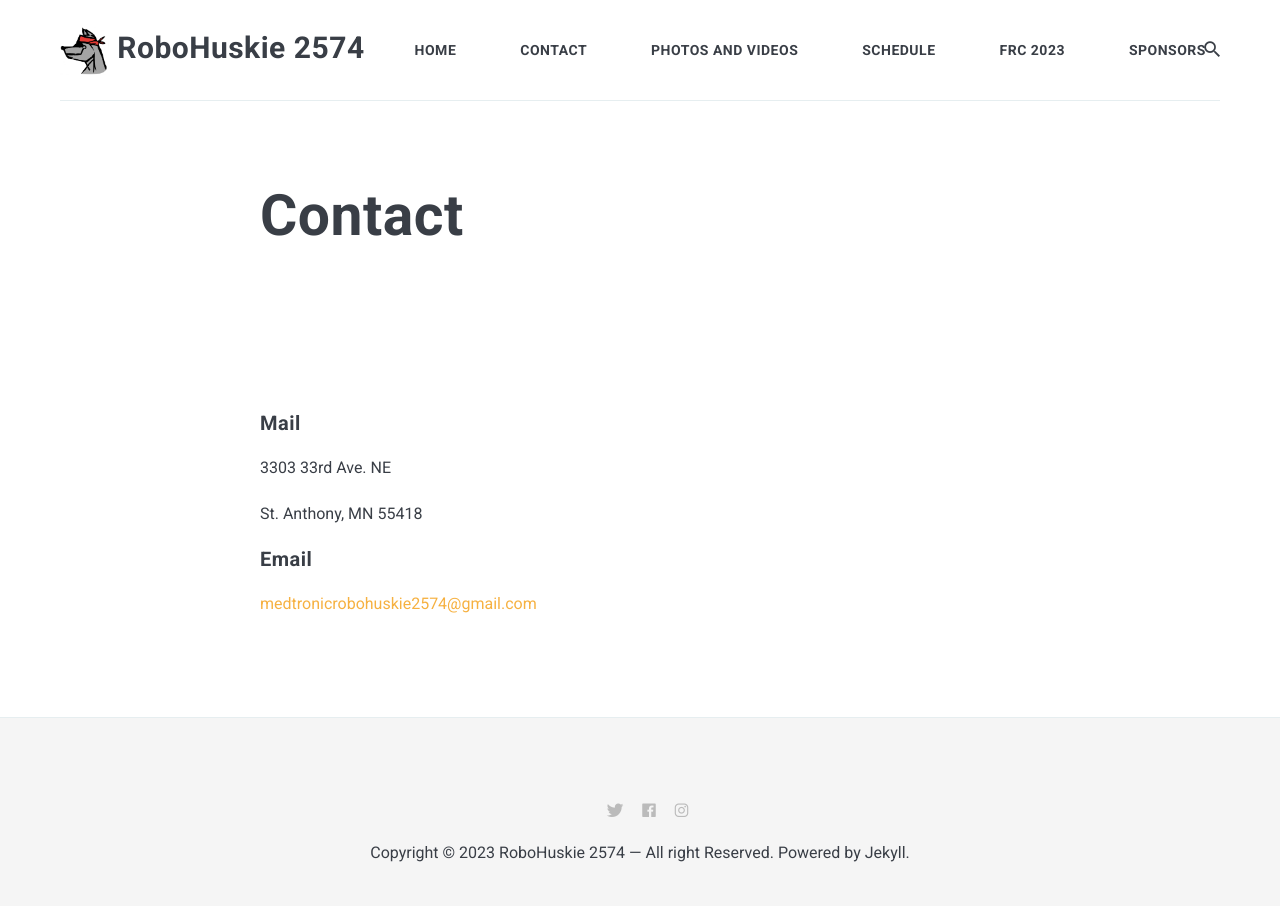
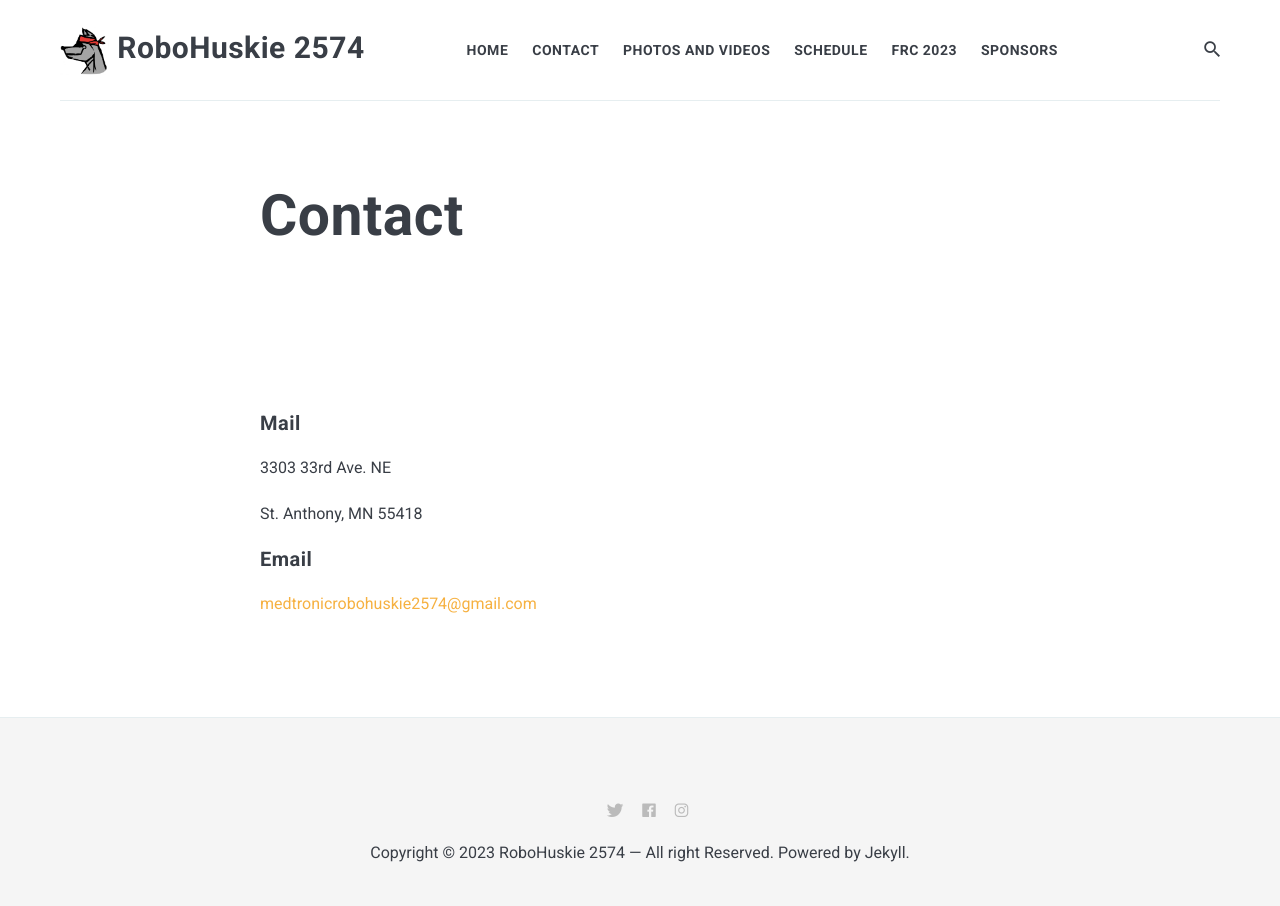
Before and after one commit to Robohuskie2574/Robohuskie2574.github.io, a Jekyll site: the page built from _pages/Contact.md, in a window 1280 px wide. Built offline with Jekyll 4.4.1, drawn with Linux system fonts in a browser that asks for light colours; nearby versions of some CDN libraries.

Commit message:
Fixed the header after the sidebar fix broke it.

```diff
--- a/_sass/3-modules/_header.scss
+++ b/_sass/3-modules/_header.scss
@@ -74,12 +74,15 @@
 
       .nav__link {
         display: inline-block;
-        padding: 10px 30px;
+        padding: 10px 10px;
         font-size: 14px;
         font-weight: 700;
         letter-spacing: 0.5px;
         text-transform: uppercase;
         color: $dark;
+        @media only screen and (max-width: $desktop) {
+          padding: 10px 30px;
+        }
         &:hover {
           color: $black;
         }
```
